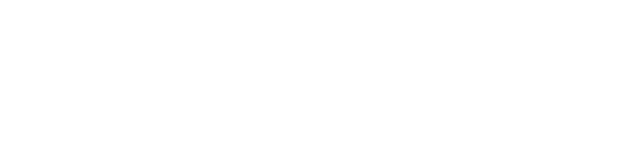
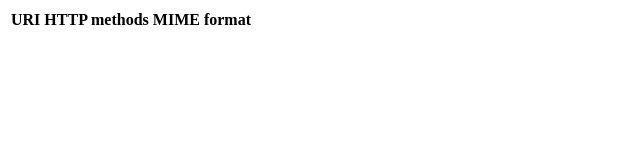
Before and after one commit to Sofian-Lute/WebTech, a plain HTML site: page WebTechServer/Documentation.html in a window 1280 px wide. Shown: the whole page, without its empty margins (0-640 px from the left). Drawn offline with Linux system fonts and the light colour scheme.

Commit message:
small changes to documentation

```diff
--- a/WebTechServer/Documentation.html
+++ b/WebTechServer/Documentation.html
@@ -7,6 +7,18 @@
 
 </head>
 <body>
-
+    <table>
+      <tr>
+        <th>
+          URI
+        </th>
+        <th>
+          HTTP methods
+        </th>
+        <th>
+          MIME format
+        </th>
+      </tr>
+    </table>
 
 </body>
```
